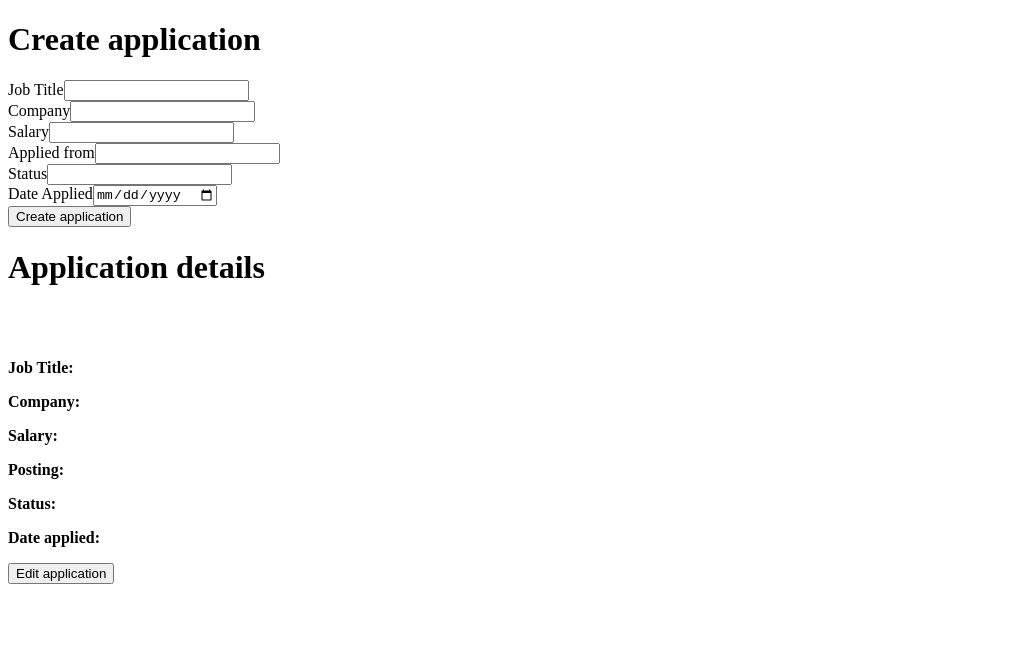
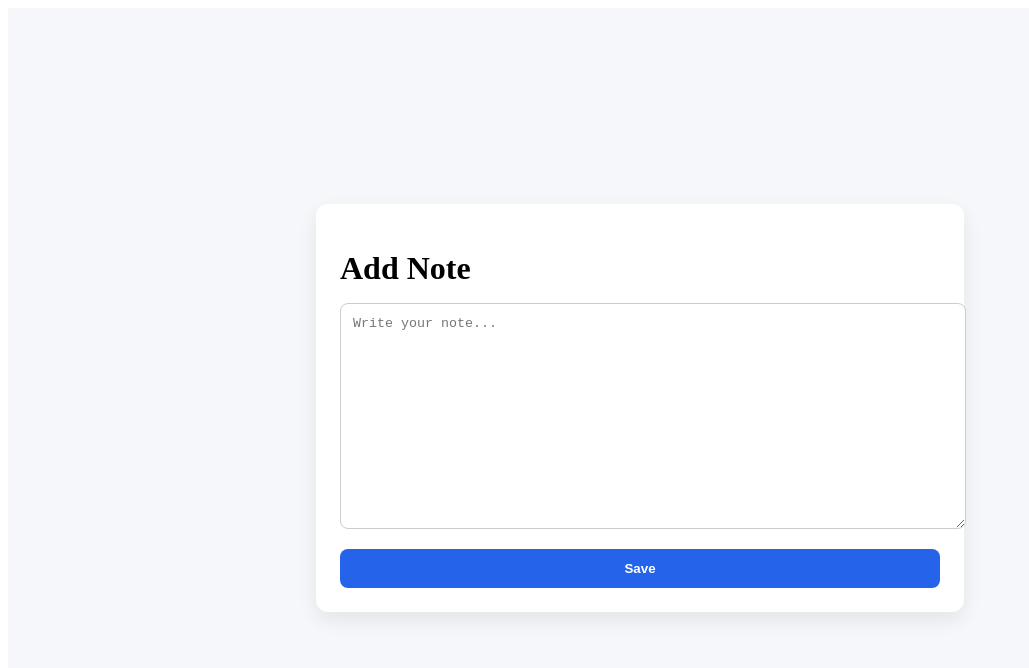
Before and after one commit to sungmin-park-01/CST-438_Project2_Front_end, a React (Vite) app: page /applications/1/note/new in a window 1280 px wide. Shown: the top 668 px of the page, without its empty margins (0-1029 px from the left). Built offline with nearby package versions, Linux system fonts and the light colour scheme.

Commit message:
Note page fixes, retrieved, and post

```diff
--- a/src/app.jsx
+++ b/src/app.jsx
@@ -20,13 +20,9 @@ export default function App() {
       <Route path="/applications/new" element={<ApplicationEntry />} />
       <Route path="/applications/:applicationId" element={<ApplicationEntry />} />
       <Route path="/applications/:applicationId/edit" element={<ApplicationEntry />} />
-      <Route path="/applications/:applicationId/note/new" element={<ApplicationEntry />} />
-      <Route path="/applications/:applicationId/note/:noteId" element={<ApplicationEntry />} />
-      <Route path="/applications/:applicationId/note/:noteId/edit" element={<ApplicationEntry />} />
-
-      <Route path="/notes" element={<NotesOverviewPage />} />
-      <Route path="/notes/new/:applicationId" element={<NoteFormPage />} />
-      <Route path="/notes/edit/:applicationId/:noteId" element={<NoteFormPage />} />
+      <Route path="/applications/:applicationId/note/new" element={<NoteFormPage />} />
+      <Route path="/applications/:applicationId/note/:noteId" element={<NoteFormPage />} />
+      <Route path="/applications/:applicationId/note/:noteId/edit" element={<NoteFormPage />} />
 
     </Routes>
   );
--- a/src/components/ApplicationListEntry.jsx
+++ b/src/components/ApplicationListEntry.jsx
@@ -1,9 +1,33 @@
 
 
-export default function ApplicationListEntry({application, onClick}){
-    return (
-        <div>
-            <button onClick={onClick}>{application.jobTitle}</button>
-        </div>
-    )
+import { useNavigate } from "react-router-dom";
+
+export default function ApplicationListEntry({ application, onClick }) {
+  const navigate = useNavigate();
+
+  // Note existence may or may not be included in the application DTO.
+  // Try a few common shapes so the UI can still render correctly.
+  const noteId =
+    application?.noteId ??
+    application?.notesId ??
+    application?.note?.noteId ??
+    application?.note?.notesId ??
+    null;
+
+  const hasNote = noteId !== null && noteId !== undefined;
+
+  return (
+    <div>
+      <button onClick={onClick}>{application.jobTitle}</button>
+      <button
+        onClick={() =>
+          hasNote
+            ? navigate(`/applications/${application.applicationId}/note/${noteId}`)
+            : navigate(`/applications/${application.applicationId}/note/new`)
+        }
+      >
+        {hasNote ? "note" : "add note"}
+      </button>
+    </div>
+  );
 }
--- a/src/pages/AllApplications.jsx
+++ b/src/pages/AllApplications.jsx
@@ -30,8 +30,14 @@ export default function AllApplications(){
                 <p>No applications found</p>
             ) :
             (
-                applications.map((app) => <ApplicationListEntry onClick={()=> navigate(`/applications/${app.applicationId}`)} application={app} />
-            ))}
+                applications.map((app) => (
+                    <ApplicationListEntry
+                        key={app.applicationId}
+                        onClick={() => navigate(`/applications/${app.applicationId}`)}
+                        application={app}
+                    />
+                ))
+            )}
         </div>
 
         </div>
--- a/src/pages/NoteFormPage.jsx
+++ b/src/pages/NoteFormPage.jsx
@@ -1,20 +1,30 @@
 import React, { useEffect, useState } from "react";
-import { useNavigate, useParams } from "react-router-dom";
+import { useLocation, useNavigate, useParams } from "react-router-dom";
 import { apiFetch } from "../api";
 
 export default function NoteFormPage() {
   const navigate = useNavigate();
   const { applicationId, noteId } = useParams();
 
-  const isEditMode = !!noteId;
+  const location = useLocation();
+
+  const isNew =
+    location.pathname.includes("/notes/new/") ||
+    location.pathname.includes("/note/new");
+
+  const isEdit =
+    location.pathname.includes("/notes/edit/") ||
+    (location.pathname.includes("/note/") &&
+      location.pathname.endsWith("/edit"));
+  const isView = !!noteId && !isNew && !isEdit;
 
   const [content, setContent] = useState("");
-  const [loading, setLoading] = useState(isEditMode);
+  const [loading, setLoading] = useState(isEdit || isView);
   const [saving, setSaving] = useState(false);
   const [error, setError] = useState("");
 
   useEffect(() => {
-    if (!isEditMode) return;
+    if (!isEdit && !isView) return;
 
     async function loadNote() {
       try {
@@ -34,7 +44,7 @@ export default function NoteFormPage() {
     }
 
     loadNote();
-  }, [applicationId, noteId, isEditMode]);
+  }, [applicationId, noteId, isEdit, isView]);
 
   const handleSave = async () => {
     if (!content.trim()) {
@@ -46,7 +56,7 @@ export default function NoteFormPage() {
     setError("");
 
     try {
-      if (isEditMode) {
+      if (isEdit) {
         await apiFetch(
           `/job-applications/${applicationId}/note/${noteId}`,
           {
@@ -61,7 +71,7 @@ export default function NoteFormPage() {
           }
         );
       } else {
-        await apiFetch(
+        const created = await apiFetch(
           `/job-applications/${applicationId}/note`,
           {
             method: "POST",
@@ -74,9 +84,16 @@ export default function NoteFormPage() {
             }),
           }
         );
+        const createdNoteId = created?.notesId ?? created?.noteId;
+        if (createdNoteId) {
+          navigate(`/applications/${applicationId}/note/${createdNoteId}`, {
+            replace: true,
+          });
+          return;
+        }
       }
 
-      navigate("/notes");
+      navigate(`/applications/${applicationId}/note/${noteId}`, { replace: true });
 
     } catch (err) {
       console.error("Save failed", err);
@@ -94,18 +111,34 @@ export default function NoteFormPage() {
     <div style={styles.page}>
       <div style={styles.card}>
         <h1 style={styles.title}>
-          {isEditMode ? "Edit Note" : "Add Note"}
+          {isView ? "Note details" : isEdit ? "Edit Note" : "Add Note"}
         </h1>
 
         <textarea
           style={styles.textarea}
           value={content}
-          onChange={(e) => setContent(e.target.value)}
+          onChange={isView ? undefined : (e) => setContent(e.target.value)}
           placeholder="Write your note..."
+          readOnly={isView}
         />
 
         {error && <p style={styles.error}>{error}</p>}
 
+        {isView ? (
+          <div style={styles.viewActions}>
+            <button
+              style={styles.secondaryBtn}
+              onClick={() =>
+                navigate(`/applications/${applicationId}/note/${noteId}/edit`)
+              }
+            >
+              edit note
+            </button>
+            <button style={styles.secondaryBtn} onClick={() => navigate("/notes")}>
+              Back to notes
+            </button>
+          </div>
+        ) : (
           <button
             style={styles.saveBtn}
             onClick={handleSave}
@@ -113,6 +146,7 @@ export default function NoteFormPage() {
           >
             {saving ? "Saving..." : "Save"}
           </button>
+        )}
       </div>
     </div>
   );
@@ -156,6 +190,20 @@ const styles = {
     cursor: "pointer",
     fontWeight: "bold",
   },
+  secondaryBtn: {
+    padding: 10,
+    borderRadius: 8,
+    border: "1px solid #ccc",
+    background: "white",
+    cursor: "pointer",
+    fontWeight: 600,
+  },
+  viewActions: {
+    display: "flex",
+    flexDirection: "column",
+    gap: 10,
+    marginTop: 10,
+  },
   error: {
     color: "red",
     marginBottom: 10,
--- a/src/pages/loginpage.jsx
+++ b/src/pages/loginpage.jsx
@@ -28,30 +28,15 @@ export default function LoginPage() {
 
   // GitHub
   const loginWithGithub = () => {
-    // Start OAuth login on the backend (Spring Security)
-    //window.location.href = `${import.meta.env.VITE_API_URL}/oauth2/authorization/github`;
-    window.location.href = `/oauth-success`;
+    window.location.href = `${import.meta.env.VITE_API_URL}/oauth2/authorization/github`;
   };
 
   // Google
   const loginWithGoogle = () => {
-    //window.location.href = `${import.meta.env.VITE_API_URL}/oauth2/authorization/google`;
-    window.location.href = `/dashboard`;
+    window.location.href = `${import.meta.env.VITE_API_URL}/oauth2/authorization/google`;
   };
 
-  // for test
-  const notesOverview = () => {
-    //window.location.href = `${import.meta.env.VITE_API_URL}/oauth2/authorization/google`;
-    window.location.href = `/notes`;
-  };
 
-  const addNote = () => {
-    window.location.href = "/notes/new/1";
-  };
-
-  const editNote = () => {
-    window.location.href = "/notes/edit/1";
-  };
 
   if (checking) {
     return (
@@ -82,21 +67,14 @@ export default function LoginPage() {
 
         <div style={{ height: 12 }} />
 
-        <button style={styles.primaryBtn} onClick={notesOverview}>
-          add notes
-        </button>
+
 
         <div style={{ height: 12 }} />
 
-        <button style={styles.primaryBtn} onClick={addNote}>
-          Add Note Test
-        </button>
 
         <div style={{ height: 12 }} />
 
-        <button style={styles.primaryBtn} onClick={editNote}>
-          Edit Note Test
-        </button>
+
 
         {/* Uncomment if you add Google OAuth on backend */}
         {/* <button style={styles.secondaryBtn} onClick={loginWithGoogle}>
```
Also changed, not shown: 1 other file (tests, documents, lock files or other folders). Lines whose indentation alone changed are shown as unchanged.
